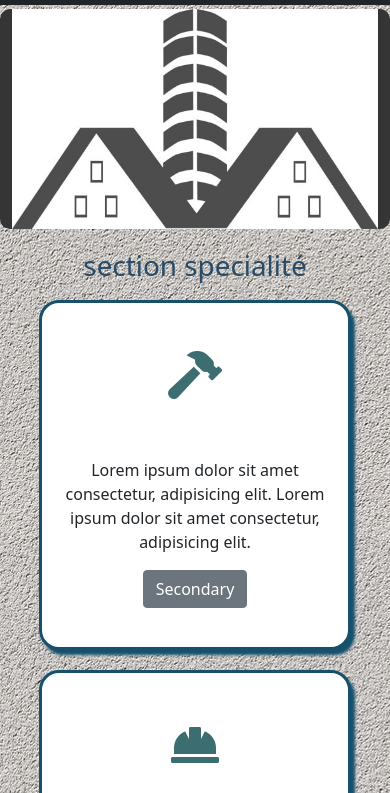
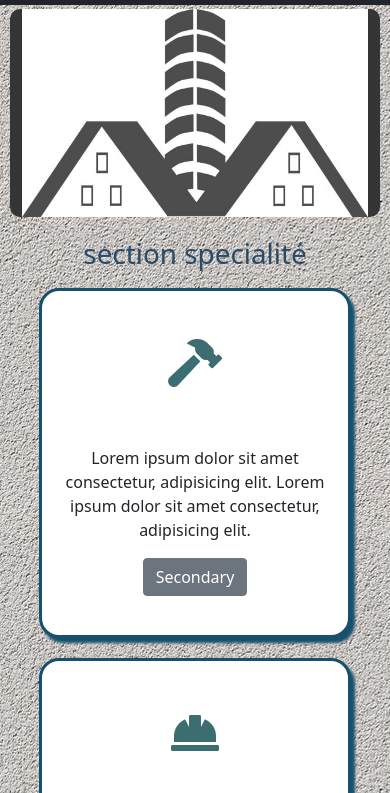
Before and after one commit to dio-sudo/maconnerie-express, a plain HTML site: page index.html in a window 390 px wide. Shown: the part 51-844 px from the top of the page. Drawn offline with nearby package versions, Linux system fonts and the light colour scheme.

Commit message:
bon ok c

```diff
--- a/style/style.css
+++ b/style/style.css
@@ -8,7 +8,7 @@ body{
 @media only screen and (max-width: 575.98px)
 {
   #baniere{
-    /* width: 100%; */
+    width: 95%;
     margin-top: 60px;
     /* height: 275px; */
     background-color: #353535;
```
